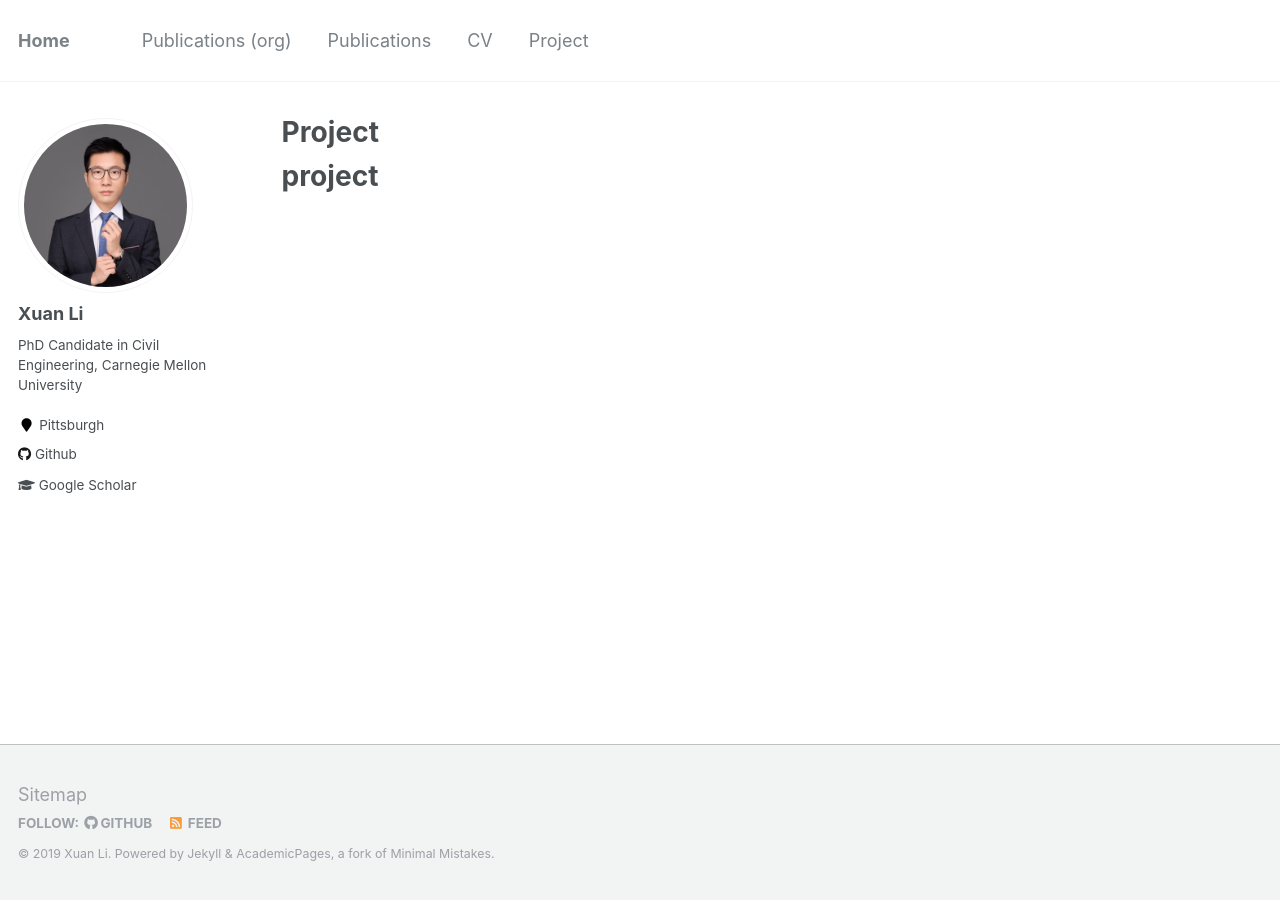
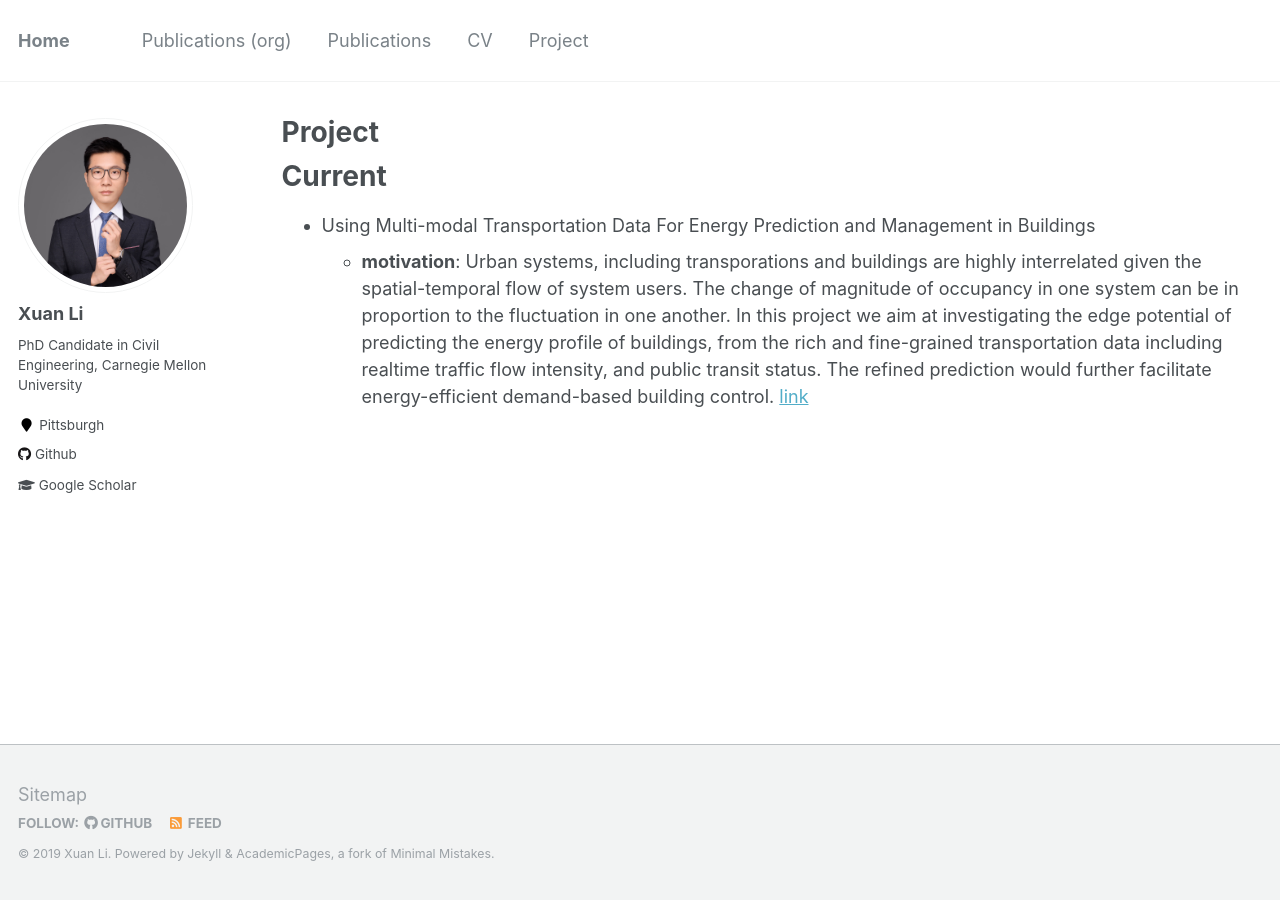
Before and after one commit to milanlx/milanlx.github.io, a Jekyll site: the page built from _pages/project.md, in a window 1280 px wide. Built offline with Jekyll 4.4.1, drawn with Linux system fonts in a browser that asks for light colours.

Commit message:
Update project.md

```diff
--- a/_pages/project.md
+++ b/_pages/project.md
@@ -7,5 +7,7 @@ author_profile: true
 
 {% include base_path %}
 
-project
+Current
 ======
+* Using Multi-modal Transportation Data For Energy Prediction and Management in Buildings
+  * **motivation**: Urban systems, including transporations and buildings are highly interrelated given the spatial-temporal flow of system users. The change of magnitude of occupancy in one system can be in proportion to the fluctuation in one another. In this project we aim at investigating the edge potential of predicting the energy profile of buildings, from the rich and fine-grained transportation data including realtime traffic flow intensity, and public transit status. The refined prediction would further facilitate energy-efficient demand-based building control. [link](https://www.nsf.gov/awardsearch/showAward?AWD_ID=1637222)
```
